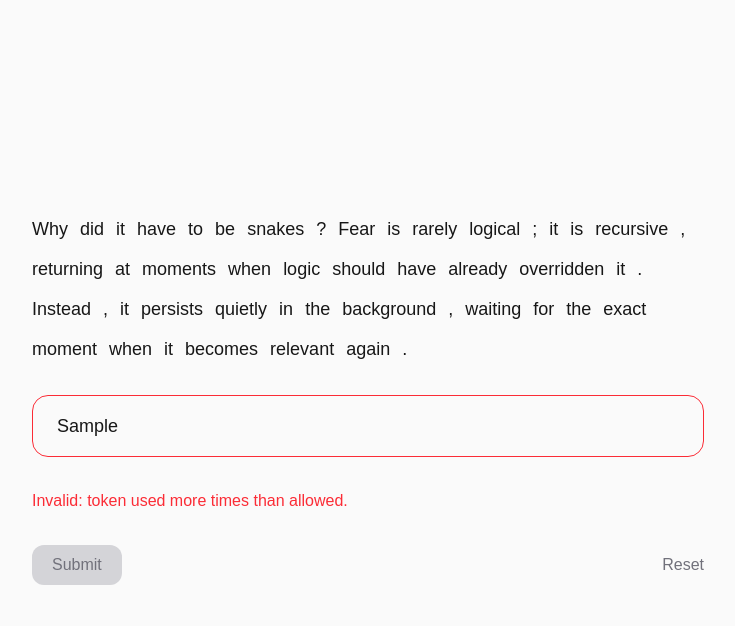
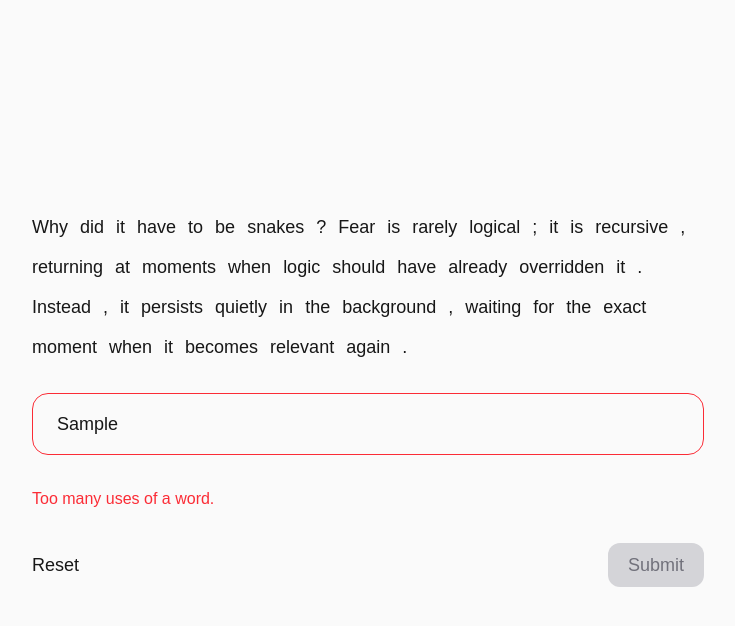
Before and after one commit to ELL19476/movie-quote-game, a Next.js app in the folder next-layer/: page / in a window 1280 px wide. Both pictures are taken after typing "Sample" into the empty fields and a click on the button "Submit". Shown: the top 626 px of the page, without its empty margins (272-1007 px from the left). Built offline with nearby package versions, Linux system fonts and the light colour scheme.

Commit message:
fixed word selection when clicking the same word multiple times

```diff
--- a/next-layer/app/api/submit/route.ts
+++ b/next-layer/app/api/submit/route.ts
@@ -1,19 +1,61 @@
+type ScoreEntry = {
+    id: string;
+
+    // original quote shown to user
+    quote: string;
+
+    // user submitted text (misquote)
+    text: string;
+
+    score: number;
+};
+
+const globalScores = globalThis as unknown as {
+    scores?: Map<string, ScoreEntry>;
+};
+
+if (!globalScores.scores) {
+    globalScores.scores = new Map<string, ScoreEntry>();
+}
+
+function generateId() {
+    return crypto.randomUUID();
+}
+
 export async function POST(request: Request) {
     const body = await request.json();
-    const text = (body.text || "").replace(/\s+([,.!?;])/g, "$1").trim();
+
+    const quote = body.quote || "";
+    const text = (body.text || "")
+        .replace(/\s+([,.!?;])/g, "$1")
+        .trim();
 
     try {
-        const checklangRes = await fetch(`${process.env.NEXT_PUBLIC_BASE_URL}/api/checklang`, {
-            method: "POST",
-            headers: {
-                "Content-Type": "application/json",
-            },
-            body: JSON.stringify({ text }),
-        });
+        const checklangRes = await fetch(
+            `${process.env.NEXT_PUBLIC_BASE_URL}/api/checklang`,
+            {
+                method: "POST",
+                headers: {
+                    "Content-Type": "application/json",
+                },
+                body: JSON.stringify({ text }),
+            }
+        );
 
         const data = await checklangRes.json();
 
-        return Response.json(data);
+        const id = generateId();
+
+        const entry: ScoreEntry = {
+            id,
+            quote, // original
+            text,  // misquote
+            score: data.score ?? 0,
+        };
+
+        globalScores.scores!.set(id, entry);
+
+        return Response.json(entry);
     } catch (err) {
         console.error("Submit error:", err);
 
--- a/next-layer/app/components/QuoteBox.tsx
+++ b/next-layer/app/components/QuoteBox.tsx
@@ -1,98 +1,149 @@
 "use client";
 
 import { useMemo, useState } from "react";
+import { useRouter } from "next/navigation";
 
 type QuoteBoxProps = {
     quote: string;
-    onSubmit?: (tokens: string[], result: { input: string; score: number }) => void;
+    onSubmit?: (
+        tokens: string[],
+        result: { input: string; score: number; id: string }
+    ) => void;
 };
 
 function tokenize(text: string) {
     return text.match(/[\w’']+|[.,!?;:]/g) ?? [];
 }
 
-function norm(token: string) {
-    return token.toLowerCase();
+function norm(t: string) {
+    return t.toLowerCase();
 }
 
 export default function QuoteBox({ quote, onSubmit }: QuoteBoxProps) {
     const tokens = useMemo(() => tokenize(quote), [quote]);
-
-    const limitMap = useMemo(() => {
-        const map = new Map<string, number>();
-        for (const t of tokens) {
-            const key = norm(t);
-            map.set(key, (map.get(key) || 0) + 1);
-        }
-        return map;
-    }, [tokens]);
+    const router = useRouter();
 
     const [input, setInput] = useState("");
     const [loading, setLoading] = useState(false);
     const [result, setResult] = useState<{ score: number } | null>(null);
 
+    // -----------------------------
+    // allowed frequency per word
+    // -----------------------------
+    const limitMap = useMemo(() => {
+        const map = new Map<string, number>();
+        for (const t of tokens) {
+            const k = norm(t);
+            map.set(k, (map.get(k) || 0) + 1);
+        }
+        return map;
+    }, [tokens]);
+
+    // -----------------------------
+    // input tokens
+    // -----------------------------
     const inputTokens = useMemo(
         () => (input.trim() ? tokenize(input) : []),
         [input]
     );
 
+    // -----------------------------
+    // validation
+    // -----------------------------
     const isValid = useMemo(() => {
         const used = new Map<string, number>();
 
         for (const t of inputTokens) {
-            const key = norm(t);
+            const k = norm(t);
+            const next = (used.get(k) || 0) + 1;
 
-            const next = (used.get(key) || 0) + 1;
-            if (next > (limitMap.get(key) || 0)) return false;
+            if (next > (limitMap.get(k) || 0)) return false;
 
-            used.set(key, next);
+            used.set(k, next);
         }
 
         return true;
     }, [inputTokens, limitMap]);
 
+    // -----------------------------
+    // map input → quote indices (for highlighting)
+    // -----------------------------
     const selectedIndices = useMemo(() => {
         const used = new Map<string, number>();
-        const indices: number[] = [];
+        const result: number[] = [];
 
         for (const t of inputTokens) {
-            const key = norm(t);
-            const count = (used.get(key) || 0) + 1;
-            used.set(key, count);
+            const k = norm(t);
+            const occ = (used.get(k) || 0) + 1;
+            used.set(k, occ);
 
             let seen = 0;
 
             for (let i = 0; i < tokens.length; i++) {
-                if (norm(tokens[i]) === key) {
+                if (norm(tokens[i]) === k) {
                     seen++;
-                    if (seen === count) {
-                        indices.push(i);
+                    if (seen === occ) {
+                        result.push(i);
                         break;
                     }
                 }
             }
         }
 
-        return indices;
+        return result;
     }, [inputTokens, tokens]);
 
-    const isSelected = (index: number) =>
-        selectedIndices.includes(index);
+    const isSelected = (i: number) => selectedIndices.includes(i);
 
+    // -----------------------------
+    // click handling (FIXED for duplicates)
+    // -----------------------------
     const handleTokenClick = (token: string) => {
         setInput((prev) => {
-            const current = prev.trim() ? tokenize(prev) : [];
+            const current = tokenize(prev);
             const key = norm(token);
 
-            const idx = current.findIndex((t) => norm(t) === key);
+            // count occurrences already in input
+            const used = new Map<string, number>();
 
-            if (idx !== -1) current.splice(idx, 1);
-            else current.push(token);
+            for (const t of current) {
+                const k = norm(t);
+                used.set(k, (used.get(k) || 0) + 1);
+            }
 
-            return current.join(" ");
+            const currentCount = used.get(key) || 0;
+
+            // count occurrences in quote
+            let quoteCount = 0;
+            for (const t of tokens) {
+                if (norm(t) === key) quoteCount++;
+            }
+
+            const rebuilt: string[] = [];
+
+            // if we can still add → always add
+            if (currentCount < quoteCount) {
+                return [...current, token].join(" ");
+            }
+
+            // otherwise remove LAST occurrence instead of first
+            let removed = false;
+
+            for (let i = current.length - 1; i >= 0; i--) {
+                if (!removed && norm(current[i]) === key) {
+                    removed = true;
+                    continue;
+                }
+                rebuilt.unshift(current[i]);
+            }
+
+            return rebuilt.join(" ");
         });
     };
 
+    // -----------------------------
+    // submit
+    // -----------------------------
     const handleSubmit = async () => {
         if (!isValid || loading) return;
 
@@ -106,14 +157,15 @@ export default function QuoteBox({ quote, onSubmit }: QuoteBoxProps) {
                 headers: {
                     "Content-Type": "application/json",
                 },
-                body: JSON.stringify({ text: text }),
+                body: JSON.stringify({ quote, text }),
             });
 
             const data = await res.json();
 
             setResult(data);
+            onSubmit?.(inputTokens, data);
 
-            onSubmit?.(inputTokens, data);
+            router.push(`/misquotes/${data.id}`);
         } catch (err) {
             console.error("submit failed:", err);
         } finally {
@@ -123,7 +175,8 @@ export default function QuoteBox({ quote, onSubmit }: QuoteBoxProps) {
 
     return (
         <div className="flex flex-col w-full max-w-2xl gap-8 text-lg">
-            {/* tokens */}
+
+            {/* QUOTE */}
             <div className="flex flex-wrap gap-3">
                 {tokens.map((token, index) => {
                     const active = isSelected(index);
@@ -132,11 +185,10 @@ export default function QuoteBox({ quote, onSubmit }: QuoteBoxProps) {
                         <button
                             key={index}
                             onClick={() => handleTokenClick(token)}
-                            className={`text-lg transition ${
-                                active
-                                    ? "px-4 py-2 rounded-xl bg-green-300 dark:bg-green-800 text-green-900 dark:text-green-100"
-                                    : "underline decoration-transparent hover:decoration-current"
-                            }`}
+                            className={`text-lg transition ${active
+                                ? "px-4 py-2 rounded-xl bg-green-300 dark:bg-green-800"
+                                : "underline decoration-transparent hover:decoration-current"
+                                }`}
                         >
                             {token}
                         </button>
@@ -144,56 +196,51 @@ export default function QuoteBox({ quote, onSubmit }: QuoteBoxProps) {
                 })}
             </div>
 
-            {/* input */}
+            {/* INPUT */}
             <input
                 value={input}
                 onChange={(e) => setInput(e.target.value)}
                 placeholder="Type or click words..."
-                className={`w-full rounded-2xl border px-6 py-4 text-lg bg-transparent outline-none transition
-                ${
-                    isValid
-                        ? "border-zinc-300 dark:border-zinc-700 focus:ring-2 focus:ring-black dark:focus:ring-white"
-                        : "border-red-500 focus:ring-2 focus:ring-red-500"
-                }`}
+                className={`w-full rounded-2xl border px-6 py-4 text-lg bg-transparent outline-none transition ${isValid
+                    ? "border-zinc-300 dark:border-zinc-700"
+                    : "border-red-500"
+                    }`}
             />
 
             {!isValid && (
-                <div className="text-base text-red-500">
-                    Invalid: token used more times than allowed.
+                <div className="text-red-500 text-base">
+                    Too many uses of a word.
                 </div>
             )}
 
-            {result && (
-                <div className="text-base text-zinc-600 dark:text-zinc-300">
-                    Score: {result.score}
-                </div>
-            )}
-
-            {/* actions */}
-            <div className="flex items-center justify-between">
-                <button
-                    onClick={handleSubmit}
-                    disabled={!isValid || loading}
-                    className={`text-base px-5 py-2 rounded-xl transition
-                    ${
-                        isValid && !loading
-                            ? "bg-black text-white dark:bg-white dark:text-black"
-                            : "bg-zinc-300 text-zinc-500 cursor-not-allowed"
-                    }`}
-                >
-                    {loading ? "Checking..." : "Submit"}
-                </button>
-
+            {/* ACTIONS */}
+            <div className="flex justify-between">
                 <button
                     onClick={() => {
                         setInput("");
                         setResult(null);
                     }}
-                    className="text-base text-zinc-500 hover:text-black dark:hover:text-white"
                 >
                     Reset
                 </button>
+
+                <button
+                    onClick={handleSubmit}
+                    disabled={!isValid || loading}
+                    className={`px-5 py-2 rounded-xl ${isValid && !loading
+                        ? "bg-black text-white"
+                        : "bg-zinc-300 text-zinc-500"
+                        }`}
+                >
+                    {loading ? "Checking..." : "Submit"}
+                </button>
             </div>
+
+            {result && (
+                <div className="text-zinc-600">
+                    Score: {result.score}
+                </div>
+            )}
         </div>
     );
 }
```
Also changed, not shown: next-layer/app/api/score/[id]/route.ts (added, +23 -0 lines), next-layer/app/misquotes/[id]/page.tsx (added, +49 -0 lines).
